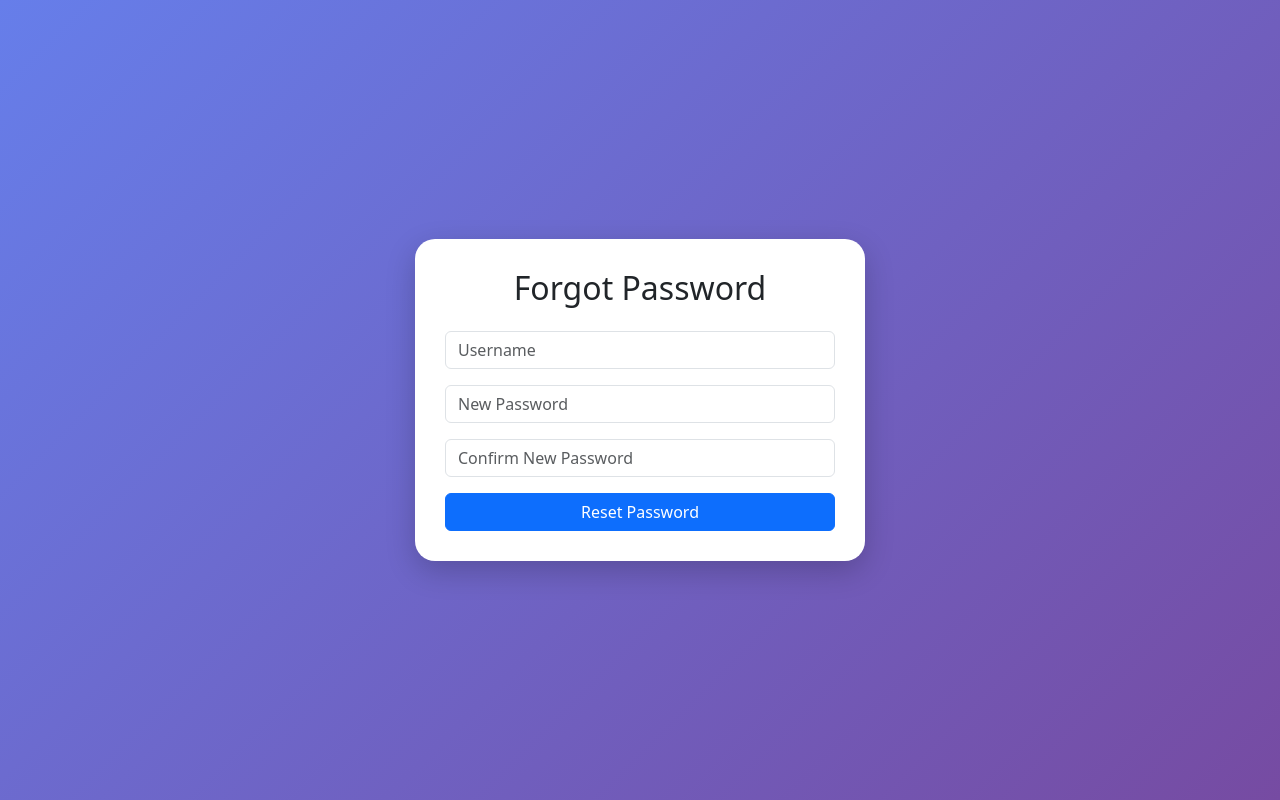
After one commit to Varshitha-D1/key-auth-system, a Flask app: page /forgot_password in a window 1280 px wide. The commit adds this page. Run offline with Flask 3, Linux system fonts and the light colour scheme.

Commit message:
Added forgot password feature

```diff
--- a/app.py
+++ b/app.py
@@ -195,10 +195,64 @@ def change_password():
 
         db.session.commit()
 
-        return "Password Updated Successfully"
+        return """
+<h2 style='text-align:center;
+color:green;
+margin-top:100px;
+font-size:32px;'>
+Password Updated Successfully
+</h2>
+
+<div style='text-align:center; margin-top:20px;'>
+<a href='/dashboard'>Back To Dashboard</a>
+</div>
+"""
 
     return render_template(
         'change_password.html'
+    )
+
+# Forgot Password
+@app.route('/forgot_password', methods=['GET', 'POST'])
+def forgot_password():
+
+    if request.method == 'POST':
+
+        username = request.form['username']
+        new_password = request.form['new_password']
+        confirm_password = request.form['confirm_password']
+
+        user = User.query.filter_by(
+            username=username
+        ).first()
+
+        if not user:
+            return "Username Not Found"
+
+        if new_password != confirm_password:
+            return "Passwords Do Not Match"
+
+        user.password = generate_password_hash(
+            new_password
+        )
+
+        db.session.commit()
+
+        return """
+<h2 style='text-align:center;
+color:green;
+margin-top:100px;
+font-size:32px;'>
+Password Reset Successfully
+</h2>
+
+<div style='text-align:center; margin-top:20px;'>
+<a href='/login'>Go To Login</a>
+</div>
+"""
+
+    return render_template(
+        'forgot_password.html'
     )
 
 # Logout
--- /dev/null
+++ b/templates/forgot_password.html
@@ -0,0 +1,79 @@
+<!DOCTYPE html>
+<html>
+<head>
+
+<meta name="viewport" content="width=device-width, initial-scale=1.0">
+
+<title>Forgot Password</title>
+
+<link href="https://cdn.jsdelivr.net/npm/bootstrap@5.3.3/dist/css/bootstrap.min.css" rel="stylesheet">
+
+<style>
+
+body{
+    height:100vh;
+    display:flex;
+    justify-content:center;
+    align-items:center;
+    background:linear-gradient(135deg,#667eea,#764ba2);
+}
+
+.card{
+    width:450px;
+    padding:30px;
+    border:none;
+    border-radius:20px;
+    box-shadow:0px 10px 30px rgba(0,0,0,0.2);
+    background:white;
+}
+
+</style>
+
+</head>
+
+<body>
+
+<div class="card">
+
+<h2 class="text-center mb-4">
+Forgot Password
+</h2>
+
+<form method="POST">
+
+<input
+type="text"
+name="username"
+class="form-control mb-3"
+placeholder="Username"
+required
+>
+
+<input
+type="password"
+name="new_password"
+class="form-control mb-3"
+placeholder="New Password"
+required
+>
+
+<input
+type="password"
+name="confirm_password"
+class="form-control mb-3"
+placeholder="Confirm New Password"
+required
+>
+
+<button
+type="submit"
+class="btn btn-primary w-100">
+Reset Password
+</button>
+
+</form>
+
+</div>
+
+</body>
+</html>
--- a/templates/login.html
+++ b/templates/login.html
@@ -49,7 +49,13 @@
     <button class="btn btn-dark w-100">
         Login
     </button>
+    <div class="text-center mt-3">
 
+    <a href="/forgot_password">
+        Forgot Password?
+    </a>
+
+    </div>
 </form>
 
 </div>
```
Also changed, not shown: instance/users.db.
